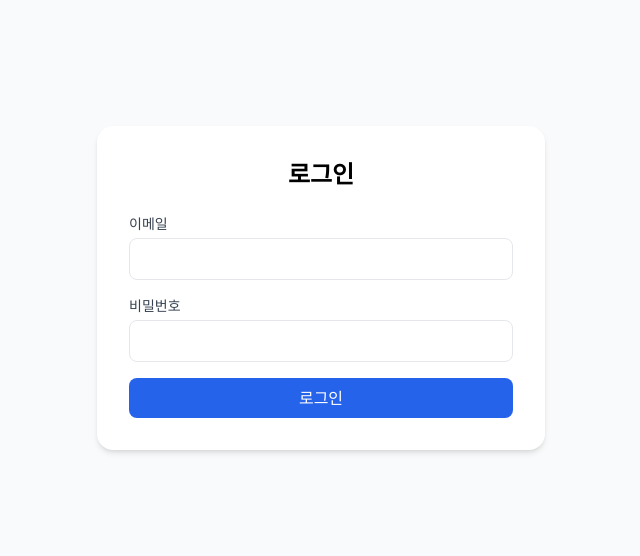
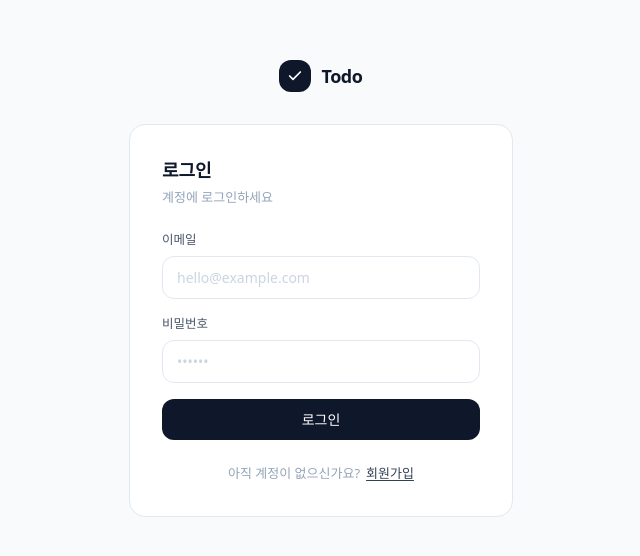
Before and after one commit to cattysue/todo-list-3, a Next.js app in the folder frontend/: page /login in a window 1280 px wide. Shown: the part 112-668 px from the top of the page, without its empty margins (431-1071 px from the left). Built offline with nearby package versions, Linux system fonts and the light colour scheme; no server answers.

Commit message:
feat: 회원가입 기능 추가

```diff
--- a/frontend/src/app/login/page.tsx
+++ b/frontend/src/app/login/page.tsx
@@ -5,62 +5,127 @@ import { createClient } from '@/lib/supabase/client';
 import { useRouter } from 'next/navigation';
 
 export default function LoginPage() {
+  const [mode, setMode] = useState<'login' | 'signup'>('login');
   const [email, setEmail] = useState('');
   const [password, setPassword] = useState('');
   const [error, setError] = useState('');
+  const [message, setMessage] = useState('');
   const [loading, setLoading] = useState(false);
   const router = useRouter();
   const supabase = createClient();
 
-  const handleLogin = async (e: React.FormEvent) => {
+  const handleSubmit = async (e: React.FormEvent) => {
     e.preventDefault();
     setLoading(true);
     setError('');
+    setMessage('');
 
+    if (mode === 'login') {
       const { error } = await supabase.auth.signInWithPassword({ email, password });
-
       if (error) {
         setError('이메일 또는 비밀번호가 올바르지 않습니다.');
         setLoading(false);
       } else {
         router.push('/dashboard');
       }
+    } else {
+      const { error } = await supabase.auth.signUp({ email, password });
+      if (error) {
+        setError('회원가입에 실패했습니다. 다시 시도해 주세요.');
+        setLoading(false);
+      } else {
+        setMessage('가입 완료! 이메일을 확인하거나 바로 로그인해 주세요.');
+        setMode('login');
+        setLoading(false);
+      }
+    }
+  };
+
+  const switchMode = () => {
+    setMode(mode === 'login' ? 'signup' : 'login');
+    setError('');
+    setMessage('');
   };
 
   return (
-    <main className="flex min-h-screen items-center justify-center bg-gray-50">
-      <div className="w-full max-w-md bg-white rounded-2xl shadow-md p-8">
-        <h1 className="text-2xl font-bold text-center mb-6">로그인</h1>
-        <form onSubmit={handleLogin} className="space-y-4">
+    <main className="flex min-h-screen items-center justify-center bg-slate-50">
+      <div className="w-full max-w-sm">
+
+        {/* 로고 */}
+        <div className="flex items-center justify-center gap-2.5 mb-8">
+          <div className="w-8 h-8 bg-slate-900 rounded-xl flex items-center justify-center">
+            <svg xmlns="http://www.w3.org/2000/svg" className="w-4 h-4 text-white" viewBox="0 0 24 24" fill="none" stroke="currentColor" strokeWidth="2.5" strokeLinecap="round" strokeLinejoin="round">
+              <polyline points="20 6 9 17 4 12"/>
+            </svg>
+          </div>
+          <span className="font-semibold text-slate-900 text-lg tracking-tight">Todo</span>
+        </div>
+
+        {/* 카드 */}
+        <div className="bg-white rounded-2xl border border-slate-200 p-8">
+          <h1 className="text-[18px] font-semibold text-slate-900 mb-1">
+            {mode === 'login' ? '로그인' : '회원가입'}
+          </h1>
+          <p className="text-[13px] text-slate-400 mb-6">
+            {mode === 'login' ? '계정에 로그인하세요' : '새 계정을 만들어보세요'}
+          </p>
+
+          <form onSubmit={handleSubmit} className="space-y-4">
             <div>
-            <label className="block text-sm font-medium text-gray-700 mb-1">이메일</label>
+              <label className="block text-[12.5px] font-medium text-slate-600 mb-1.5">이메일</label>
               <input
                 type="email"
                 value={email}
                 onChange={(e) => setEmail(e.target.value)}
-              className="w-full border rounded-lg px-4 py-2 focus:outline-none focus:ring-2 focus:ring-blue-500"
+                placeholder="hello@example.com"
+                className="w-full border border-slate-200 rounded-xl px-3.5 py-2.5 text-[14px] text-slate-800 placeholder-slate-300 focus:outline-none focus:ring-2 focus:ring-slate-900/10 focus:border-slate-400 transition-all"
                 required
               />
             </div>
             <div>
-            <label className="block text-sm font-medium text-gray-700 mb-1">비밀번호</label>
+              <label className="block text-[12.5px] font-medium text-slate-600 mb-1.5">비밀번호</label>
               <input
                 type="password"
                 value={password}
                 onChange={(e) => setPassword(e.target.value)}
-              className="w-full border rounded-lg px-4 py-2 focus:outline-none focus:ring-2 focus:ring-blue-500"
+                placeholder={mode === 'signup' ? '6자 이상 입력해 주세요' : '••••••'}
+                className="w-full border border-slate-200 rounded-xl px-3.5 py-2.5 text-[14px] text-slate-800 placeholder-slate-300 focus:outline-none focus:ring-2 focus:ring-slate-900/10 focus:border-slate-400 transition-all"
                 required
+                minLength={mode === 'signup' ? 6 : undefined}
               />
             </div>
-          {error && <p className="text-red-500 text-sm">{error}</p>}
+
+            {error && (
+              <p className="text-[13px] text-rose-500 bg-rose-50 px-3 py-2 rounded-lg">{error}</p>
+            )}
+            {message && (
+              <p className="text-[13px] text-emerald-600 bg-emerald-50 px-3 py-2 rounded-lg">{message}</p>
+            )}
+
             <button
               type="submit"
               disabled={loading}
-            className="w-full bg-blue-600 text-white py-2 rounded-lg hover:bg-blue-700 disabled:opacity-50"
+              className="w-full bg-slate-900 text-white py-2.5 rounded-xl text-[14px] font-medium hover:bg-slate-800 active:scale-[0.98] disabled:opacity-50 transition-all duration-150 mt-2"
             >
-            {loading ? '로그인 중...' : '로그인'}
+              {loading
+                ? (mode === 'login' ? '로그인 중...' : '가입 중...')
+                : (mode === 'login' ? '로그인' : '회원가입')}
             </button>
           </form>
+
+          {/* 모드 전환 */}
+          <div className="mt-5 text-center">
+            <span className="text-[13px] text-slate-400">
+              {mode === 'login' ? '아직 계정이 없으신가요?' : '이미 계정이 있으신가요?'}
+            </span>
+            <button
+              onClick={switchMode}
+              className="ml-1.5 text-[13px] font-medium text-slate-700 hover:text-slate-900 underline underline-offset-2 transition-colors"
+            >
+              {mode === 'login' ? '회원가입' : '로그인'}
+            </button>
+          </div>
+        </div>
       </div>
     </main>
   );
```
Lines whose indentation alone changed are shown as unchanged.
